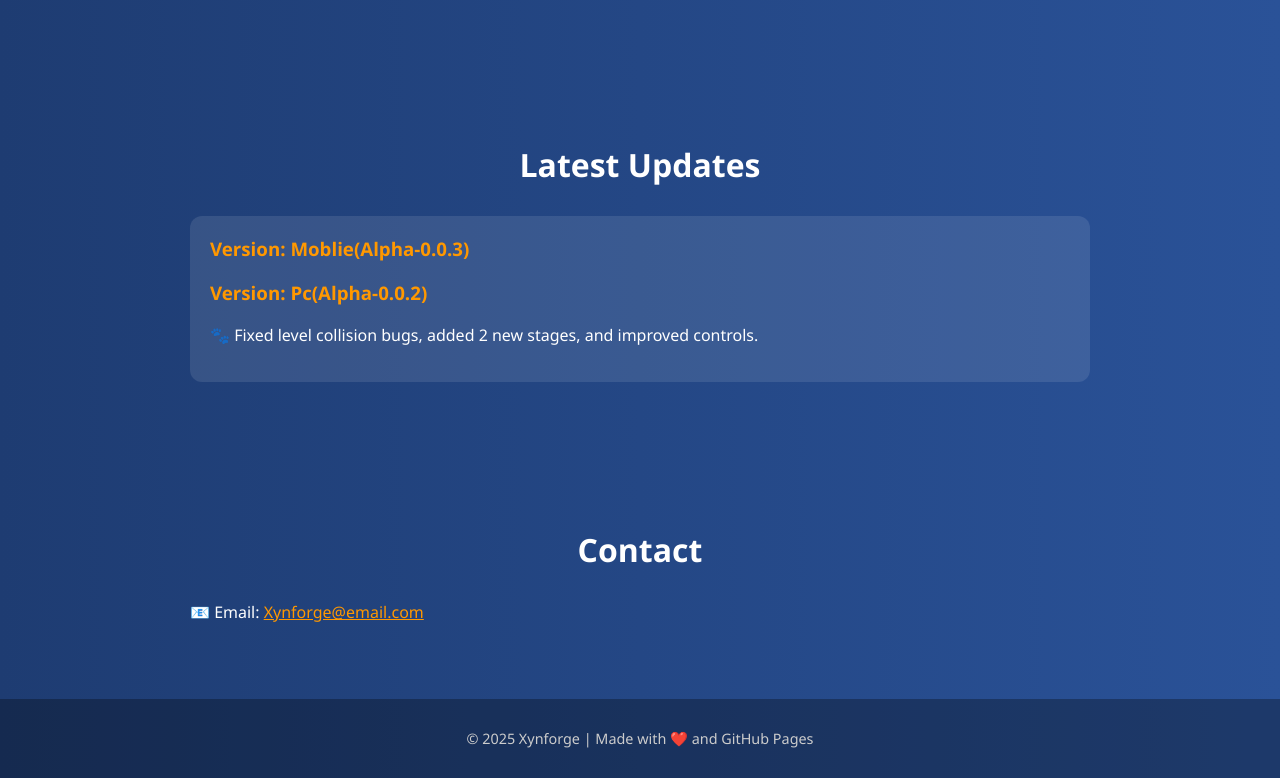
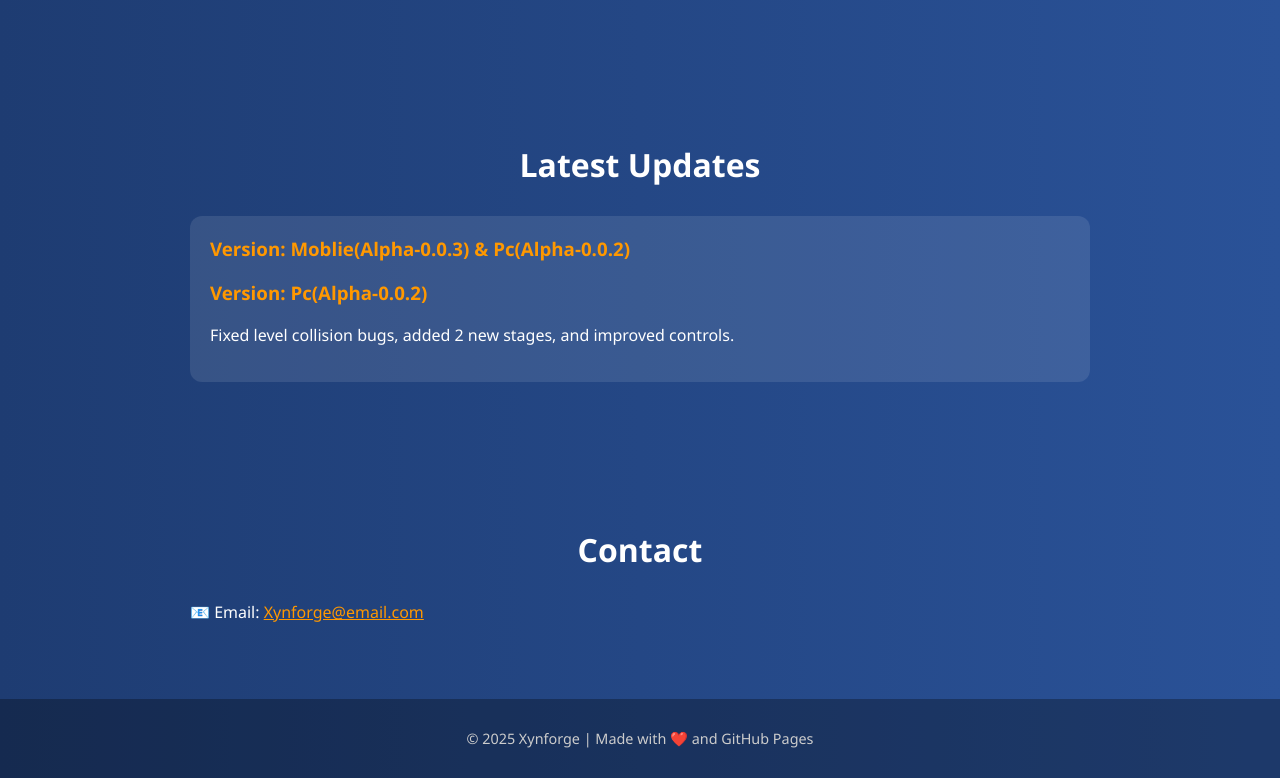
Before and after one commit to Xynforge/PurrvanaQuest.github.io, a plain HTML site: page index.html in a window 1280 px wide. Shown: the part 1122-1900 px from the top of the page. Drawn offline with Linux system fonts and the light colour scheme.

Commit message:
Update index.html

```diff
--- a/index.html
+++ b/index.html
@@ -158,10 +158,14 @@
 
   <script>
     // 🔧 Update these values when you release a new version
-    const version = "Moblie(Alpha-0.0.3)";
-    const description = "🐾 Fixed level collision bugs, added 2 new stages, and improved controls.";
+    const version = "Moblie(Alpha-0.0.3) & Pc(Alpha-0.0.2)";
+    const description = "Fixed level collision bugs, added 2 new stages, and improved controls.";
     const mobileLink = "https://drive.google.com/uc?export=download&id=1lOj0_RnQ9Y39hX-J5TsegG6bGmfyRBDn";
     const pcLink = "https://drive.google.com/uc?export=download&id=1cpVNPGRvK38ZNRKavctJYZL7w5jUs8xB";
+
+
+
+
 
     // Apply updates dynamically
     document.getElementById("version").textContent = "Version: " + version;
```
